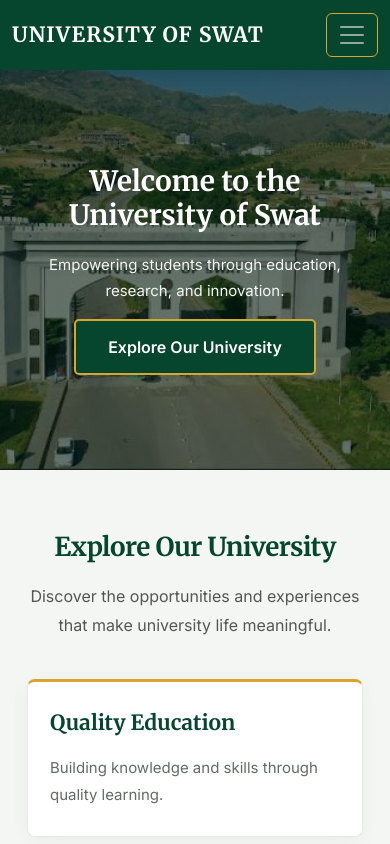
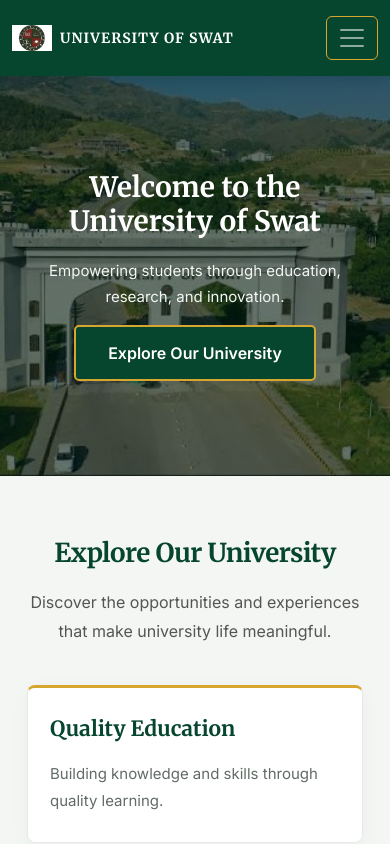
Before and after one commit to codewithgul/University-of-Swat-website, a plain HTML site: page index.html in a window 390 px wide. Shown: the top 844 px of the page. Drawn offline with nearby package versions, Linux system fonts and the light colour scheme.

Commit message:
add university of swat logo to navbar

```diff
--- a/css/style.css
+++ b/css/style.css
@@ -1546,3 +1546,30 @@ footer a:hover {
     visibility: hidden;
     pointer-events: none;
 }
+
+/* University Logo in Navbar */
+
+.university-logo {
+    width: 48px;
+    height: 48px;
+    object-fit: contain;
+}
+
+.navbar-brand {
+    display: flex;
+    align-items: center;
+    font-weight: 700;
+}
+
+/* Mobile Logo Size */
+
+@media (max-width: 576px) {
+    .university-logo {
+        width: 40px;
+        height: 40px;
+    }
+
+    .navbar-brand {
+        font-size: 14px;
+    }
+}
--- a/index.html
+++ b/index.html
@@ -51,9 +51,13 @@
 <nav class="navbar navbar-expand-lg navbar-dark university-navbar">
     <div class="container">
 
-        <a class="navbar-brand fw-bold" href="#">
-            UNIVERSITY OF SWAT
-        </a>
+        <a class="navbar-brand d-flex align-items-center" href="#home">
+            <img src="images/university-logo.jpg"
+         alt="University of Swat Logo"
+         class="university-logo me-2">
+
+    <span>UNIVERSITY OF SWAT</span>
+</a>
 
         <button class="navbar-toggler" type="button"
     data-bs-toggle="collapse"
```
Also changed, not shown: images/university-logo.jpg (added).
